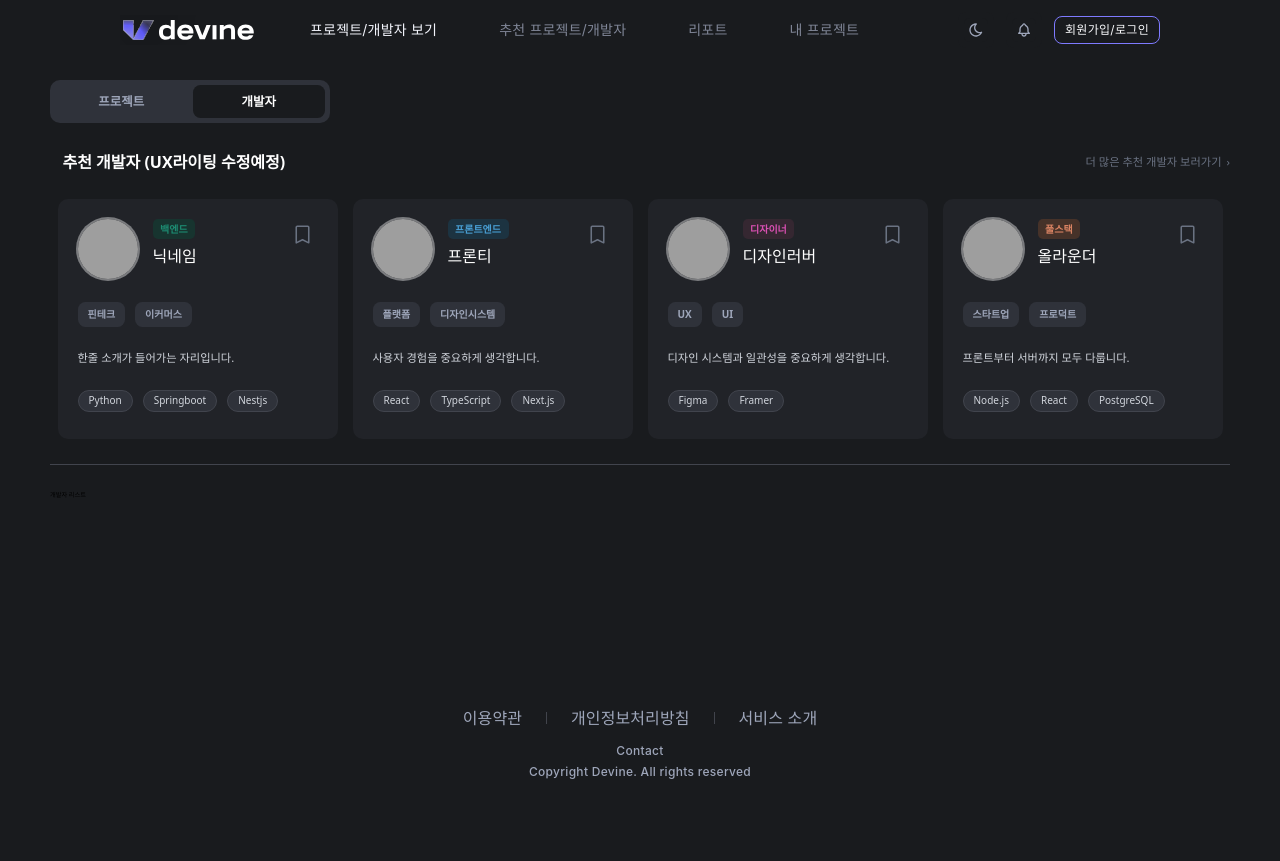
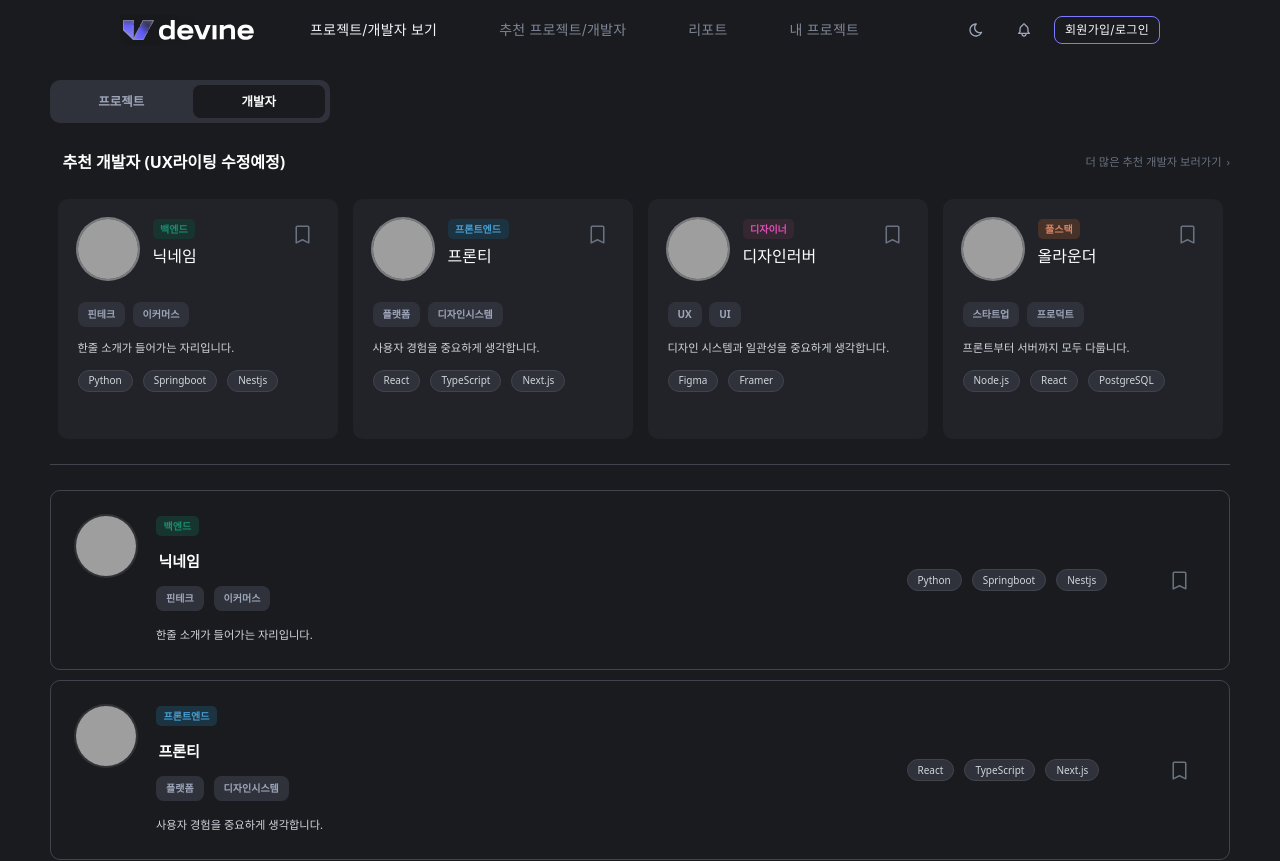
Before and after one commit to DeVine-2025/DeVine_FrontEnd, a React (Vite) app: page /search/developer in a window 1280 px wide. Shown: the top 861 px of the page. Before the commit the page ends 800 px from the top, so only its background shows below. Built offline with nearby package versions, Linux system fonts and the light colour scheme; grey boxes are pictures that could not be loaded; a web font is replaced by a local one.

Commit message:
feat: 프로필 카드 lg 레이아웃 정렬 개선

```diff
--- a/src/pages/search/developer/developer-search-page.tsx
+++ b/src/pages/search/developer/developer-search-page.tsx
@@ -33,7 +33,11 @@ const DeveloperSearchPage = () => {
       <div className="h-px w-full bg-card-border" />
 
       {/* 개발자 리스트 */}
-      <div className="grid grid-cols-1 gap-6 md:grid-cols-2 lg:grid-cols-3">개발자 리스트</div>
+      <div className="flex flex-col gap-4">
+        {PROFILE_CARD_LIST.map((profile) => (
+          <ProfileCard key={profile.id} {...profile} size="lg" />
+        ))}
+      </div>
     </section>
   );
 };
--- a/src/shared/components/common/ProfileBase.tsx
+++ b/src/shared/components/common/ProfileBase.tsx
@@ -3,6 +3,11 @@ import BookmarkFilled from '@assets/icons/bookmark-filled.svg?react';
 import { cn } from '@libs/cn';
 import { badgeToneToClass } from '../../types/badgeTone';
 import type { ProfileCardProps, TechStackItem } from '../../types/profileCard.types';
+
+type BadgeListProps = {
+  badges?: ProfileCardProps['badges'];
+  className?: string;
+};
 
 export function HeaderBlock({
   role,
@@ -72,27 +77,25 @@ export function HeaderBlock({
   );
 }
 
-export function BadgeRow({
-  badges,
-  pillClass,
-}: {
-  badges?: ProfileCardProps['badges'];
-  pillClass: string;
-}) {
+type BadgeProps = {
+  label: string;
+};
+
+export function Badge({ label }: BadgeProps) {
+  return (
+    <span className="inline-flex items-center whitespace-nowrap rounded-xl bg-badge-bg-gray px-4 py-2 font-semibold text-[10px] text-badge-text-gray">
+      {label}
+    </span>
+  );
+}
+
+export function BadgeList({ badges, className }: BadgeListProps) {
   if (!badges?.length) return null;
 
   return (
-    <div className="flex flex-wrap gap-4">
-      {badges.map(({ label }, idx) => (
-        <span
-          key={`${label}-${idx}`}
-          className={cn(
-            'inline-flex items-center rounded-xl bg-badge-bg-gray font-semibold text-badge-text-gray',
-            pillClass,
-          )}
-        >
-          {label}
-        </span>
+    <div className={cn('flex flex-wrap gap-4', className)}>
+      {badges.map(({ id, label }) => (
+        <Badge key={id ?? label} label={label} />
       ))}
     </div>
   );
--- a/src/shared/components/common/ProfileLg.tsx
+++ b/src/shared/components/common/ProfileLg.tsx
@@ -1,33 +1,76 @@
+import BookmarkIcon from '@assets/icons/bookmark.svg?react';
+import BookmarkFilled from '@assets/icons/bookmark-filled.svg?react';
 import { cn } from '@libs/cn';
+import { badgeToneToClass } from '../../types/badgeTone';
 import type { ProfileCardProps } from '../../types/profileCard.types';
-import { BadgeRow, HeaderBlock, Intro, TechChips } from './ProfileBase';
+import { BadgeList, Intro, TechChips } from './ProfileBase';
 
 export default function ProfileCardLg(props: ProfileCardProps) {
+  const {
+    role,
+    roleTone,
+    nickname,
+    profileImageUrl,
+    profileImageAlt,
+    id,
+    bookmarked = false,
+    onBookmarkChange,
+    badges,
+    introduction,
+    techStack,
+    className,
+  } = props;
+
   return (
-    <article className={cn('rounded-2xl bg-filter-bg', 'card-size-lg', props.className)}>
-      <div className="flex items-start gap-10">
-        {/* Left */}
-        <div className="flex-1">
-          <HeaderBlock
-            {...props}
-            avatarClass="card-avatar-md"
-            roleClass="text-base"
-            titleClass="text-xl font-semibold"
-          />
+    <article
+      className={cn('rounded-2xl border border-card-border bg-card-bg', 'card-size-lg', className)}
+    >
+      <div className="flex h-full items-start gap-8">
+        <img
+          src={profileImageUrl}
+          alt={profileImageAlt ?? nickname}
+          className={cn(
+            'card-avatar-sm',
+            'shrink-0 rounded-full object-cover ring-2 ring-white/10',
+          )}
+          loading="lazy"
+        />
 
-          <div className="mt-6">
-            <BadgeRow badges={props.badges} pillClass="px-4 py-2 text-sm" />
-          </div>
+        <div className="flex min-w-0 flex-1 flex-col gap-6">
+          {role && roleTone && (
+            <span
+              className={cn(
+                'inline-flex w-fit items-center whitespace-nowrap rounded-lg px-3 py-1 font-semibold text-base',
+                badgeToneToClass[roleTone],
+              )}
+            >
+              {role}
+            </span>
+          )}
 
-          <div className="mt-6">
-            <Intro introduction={props.introduction} />
-          </div>
+          <div className="truncate pl-1 font-semibold text-2xl text-card-title">{nickname}</div>
+
+          <BadgeList badges={badges} className="gap-4" />
+
+          <Intro introduction={introduction} />
         </div>
 
-        {/* Right: 스택 오른쪽 정렬 */}
-        <div className="w-[520px]">
-          <TechChips techStack={props.techStack} max={5} />
+        <div className="flex h-full w-[240px] items-center">
+          <TechChips techStack={techStack} max={5} />
         </div>
+
+        <button
+          type="button"
+          aria-pressed={bookmarked}
+          onClick={() => onBookmarkChange?.(!bookmarked, id)}
+          className="ml-auto flex h-full cursor-pointer items-center pr-5 hover:opacity-80"
+        >
+          {bookmarked ? (
+            <BookmarkFilled aria-hidden="true" className="h-10 w-10 text-card-muted" />
+          ) : (
+            <BookmarkIcon aria-hidden="true" className="h-10 w-10 text-card-muted" />
+          )}
+        </button>
       </div>
     </article>
   );
--- a/src/shared/components/common/ProfileMd.tsx
+++ b/src/shared/components/common/ProfileMd.tsx
@@ -1,6 +1,6 @@
 import { cn } from '@libs/cn';
 import type { ProfileCardProps } from '../../types/profileCard.types';
-import { BadgeRow, HeaderBlock, Intro, TechChips } from './ProfileBase';
+import { BadgeList, HeaderBlock, Intro, TechChips } from './ProfileBase';
 
 export default function ProfileCardMd(props: ProfileCardProps) {
   return (
@@ -14,7 +14,7 @@ export default function ProfileCardMd(props: ProfileCardProps) {
         />
 
         <div className="mt-6">
-          <BadgeRow badges={props.badges} pillClass="px-4 py-2 text-sm" />
+          <BadgeList badges={props.badges} className="px-4 py-2 text-sm" />
         </div>
 
         <div className="mt-6">
--- a/src/shared/components/common/ProfileSm.tsx
+++ b/src/shared/components/common/ProfileSm.tsx
@@ -1,12 +1,10 @@
 import { cn } from '@libs/cn';
 import type { ProfileCardProps } from '../../types/profileCard.types';
-import { BadgeRow, HeaderBlock, Intro, TechChips } from './ProfileBase';
+import { BadgeList, HeaderBlock, Intro, TechChips } from './ProfileBase';
 
 export default function ProfileCardSm(props: ProfileCardProps) {
   return (
-    <article
-      className={cn('flex flex-col rounded-2xl bg-filter-bg', 'card-size-sm', props.className)}
-    >
+    <article className={cn('rounded-2xl bg-filter-bg', 'card-size-sm')}>
       <HeaderBlock
         {...props}
         avatarClass="card-avatar-sm"
@@ -14,15 +12,15 @@ export default function ProfileCardSm(props: ProfileCardProps) {
         titleClass="text-[16px] font-medium"
       />
 
-      <div className="mt-6">
-        <BadgeRow badges={props.badges} pillClass="px-4 py-2 text-[10px]" />
+      <div>
+        <BadgeList badges={props.badges} className="mt-6 gap-3" />
       </div>
 
-      <div className="mt-6">
+      <div className="mt-2">
         <Intro introduction={props.introduction} />
       </div>
 
-      <div className="mt-6">
+      <div className="mt-2">
         <TechChips techStack={props.techStack} max={4} />
       </div>
     </article>
--- a/src/shared/styles/custom-utilities.css
+++ b/src/shared/styles/custom-utilities.css
@@ -64,7 +64,7 @@
 
     /* Card size presets */
     .card-size-sm {
-        @apply w-[280px] h-[240px] gap-3 p-8;
+        @apply  w-[280px] h-[240px] p-8 flex flex-col gap-3;
     }
 
     .card-size-md {
@@ -72,7 +72,7 @@
     }
 
     .card-size-lg {
-        @apply max-w-[1180px] h-[180px] gap-7 p-8;
+        @apply max-w-[1180px] h-[180px] p-10;
     }
 
     .card-avatar-sm {
@@ -80,7 +80,7 @@
     }
 
     .card-avatar-md {
-        @apply w-14 h-14;
+        @apply w-[80px] h-[80px];
     }
 
     /* Project size presets */
```
